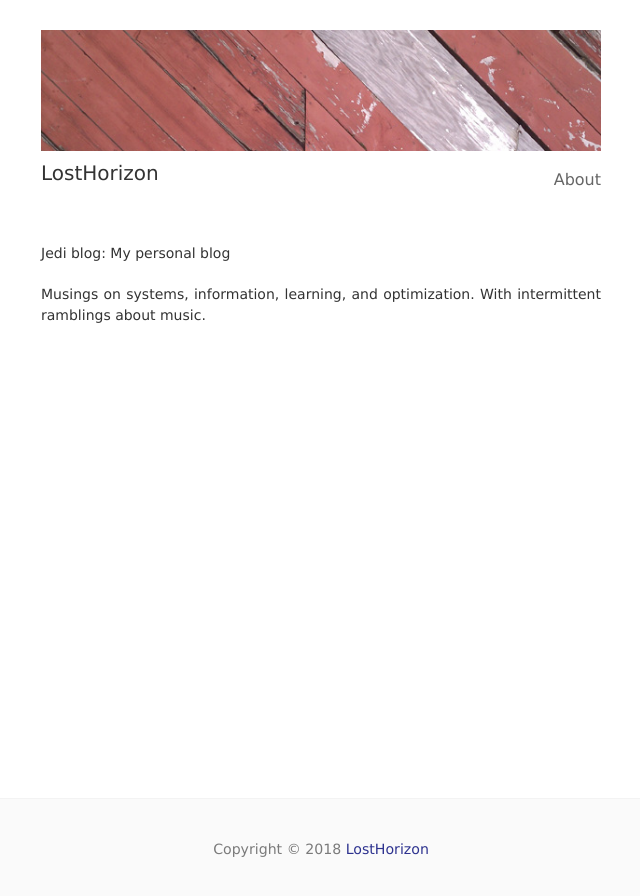
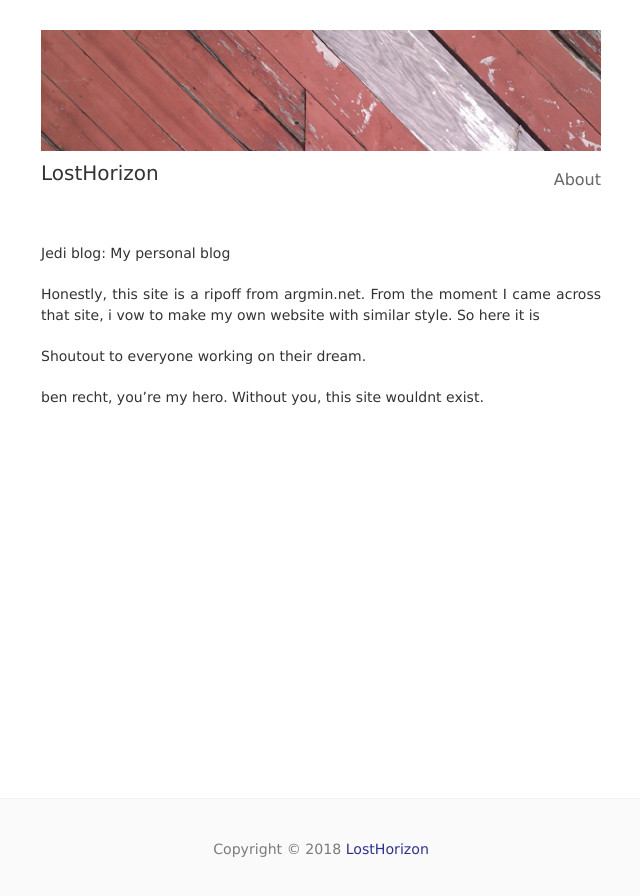
Before and after one commit to losthorizon/latex, a Jekyll site: the page built from about.md, in a window 1280 px wide. Shown: the top 896 px of the page, without its empty margins (319-959 px from the left). Built offline with Jekyll 4.4.1, drawn with Linux system fonts in a browser that asks for light colours; nearby versions of some CDN libraries.

Commit message:
Update about.md

```diff
--- a/about.md
+++ b/about.md
@@ -6,4 +6,8 @@ permalink: /about/
 
 Jedi blog: My personal blog
 
-Musings on systems, information, learning, and optimization. With intermittent ramblings about music.
+Honestly, this site is a ripoff from argmin.net. From the moment I came across that site, i vow to make my own website with similar style. So here it is
+
+Shoutout to everyone working on their dream.
+
+ben recht, you’re my hero. Without you, this site wouldnt exist.
```
